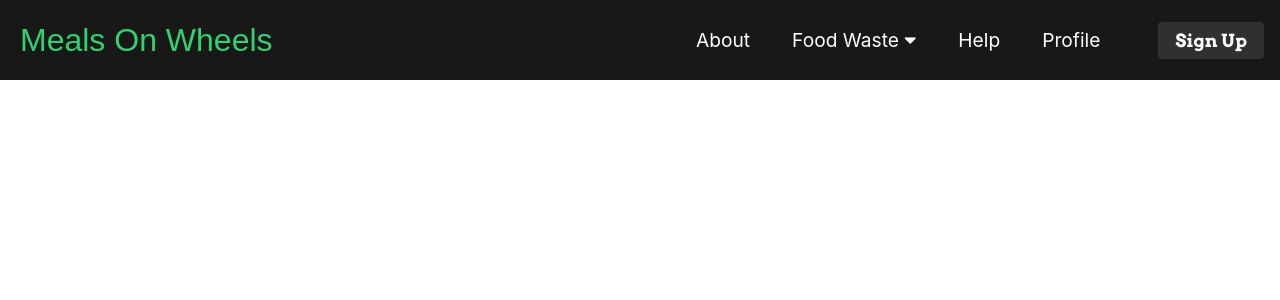
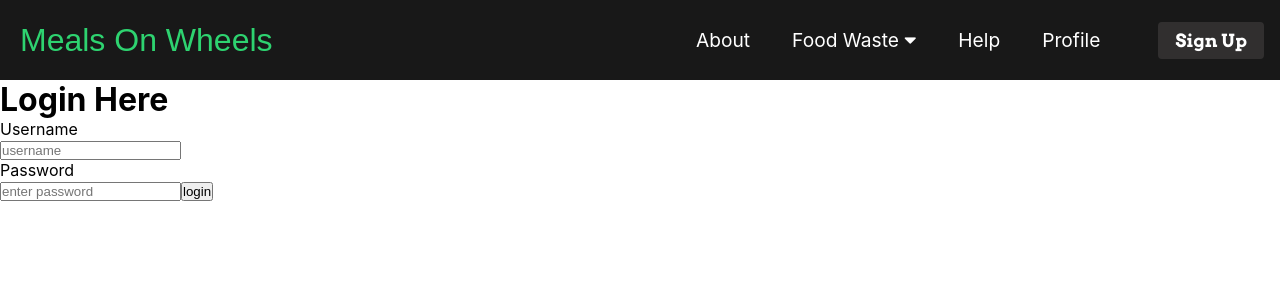
Before and after one commit to sagiruthvik/Year2_Group_Project, a React (Create React App) app in the folder Front-End/client/: page /login in a window 1280 px wide. Shown: the top 300 px of the page. Built offline with nearby package versions, Linux system fonts and the light colour scheme; a web font is replaced by a local one.

Commit message:
added login page

```diff
--- a/Front-End/client/src/App.js
+++ b/Front-End/client/src/App.js
@@ -9,6 +9,12 @@
 import Problem from './components/pages/Problem'
 import Facts from './components/pages/Facts'
 import Help from './components/pages/Help'
+
+
+import Login from './components/pages/login.js';
+import Signup from './components/pages/signup.js';
+//import Browse from './components/pages/browse.js';
+//import UpdateFood from './components/pages/updateFood.js';
 
 import { BrowserRouter as Router , Route, Switch} from 'react-router-dom';
 import Main from './components/pages/Profilepages/Main';
@@ -28,7 +34,11 @@
         <Route path= '/Help' exact component = {Help} />
         <Route path= '/Profile/Orders' exact component = {Main} />
 		{/* <Route path = "/browse" exact component ={Browse} />
-		<Route path = "/add_food" exact component ={addFood} /> */}
+		<Route path = "/add_food" exact component ={addFood} />
+		<Route path = "/add_food" exact component ={UpdateFood} />*/}
+		<Route path= '/signup' exact component = {Signup} />
+		<Route path= '/login' exact component = {Login} />
+
 
       </Switch>
       </Router>
--- /dev/null
+++ b/Front-End/client/src/components/pages/login.js
@@ -0,0 +1,29 @@
+import React, { Component } from 'react';
+
+
+
+
+class Login extends Component {
+
+  render(){
+  return (
+    <div class= "backgroundbox">
+    <div class= "loginbox">
+        <h1>Login Here</h1>
+        <form>
+
+        <p>Username</p>
+        <input type ="text" name="username" placeholder="username"></input>
+        <p>Password</p>
+        <input type ="text" name="password" placeholder="enter password"></input>
+        <input type ="submit" name="" value="login" variant = "success"></input>
+        </form>
+    </div>
+    </div>
+  );
+}
+}
+
+
+
+export default Login;
```
